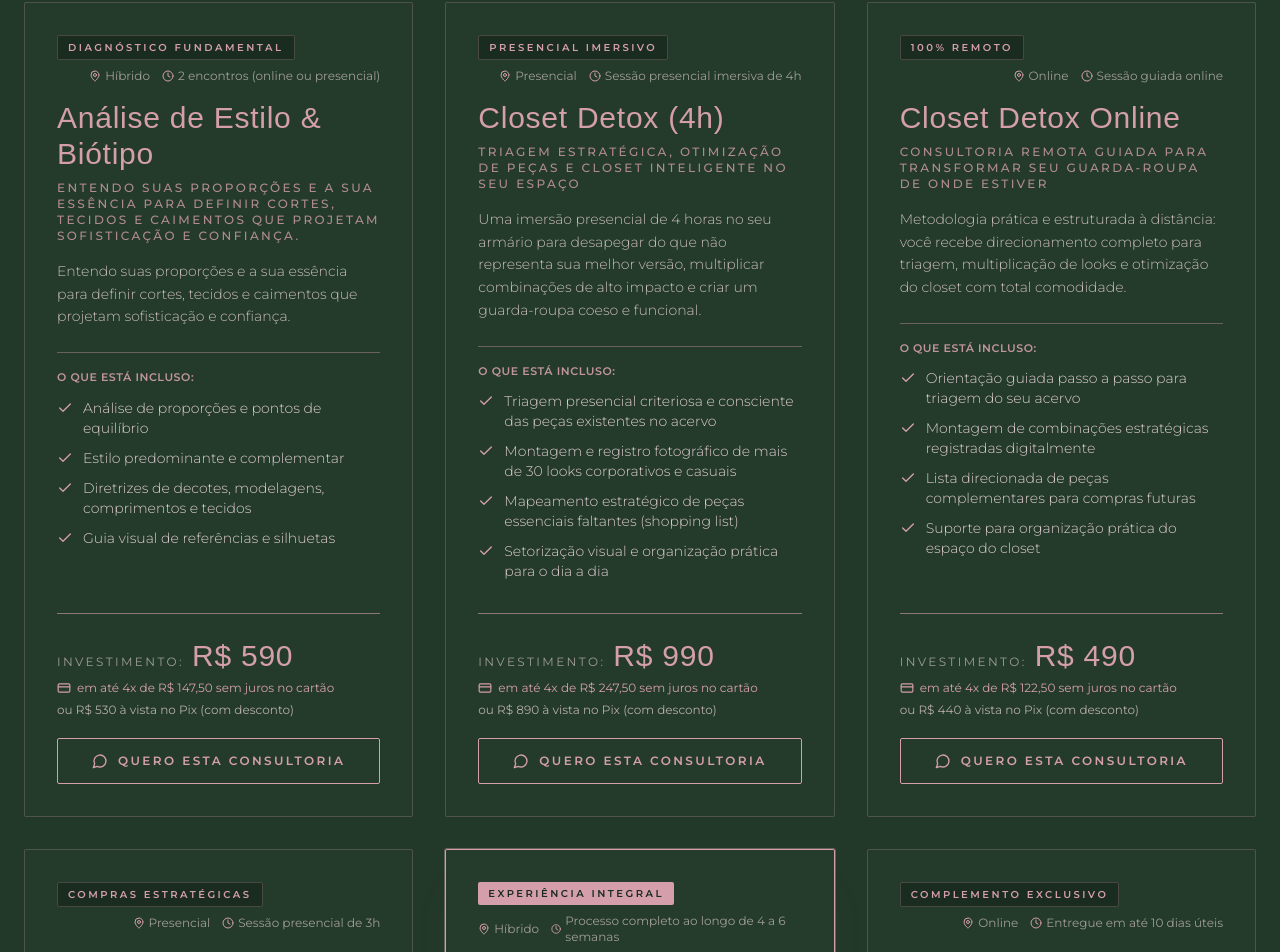
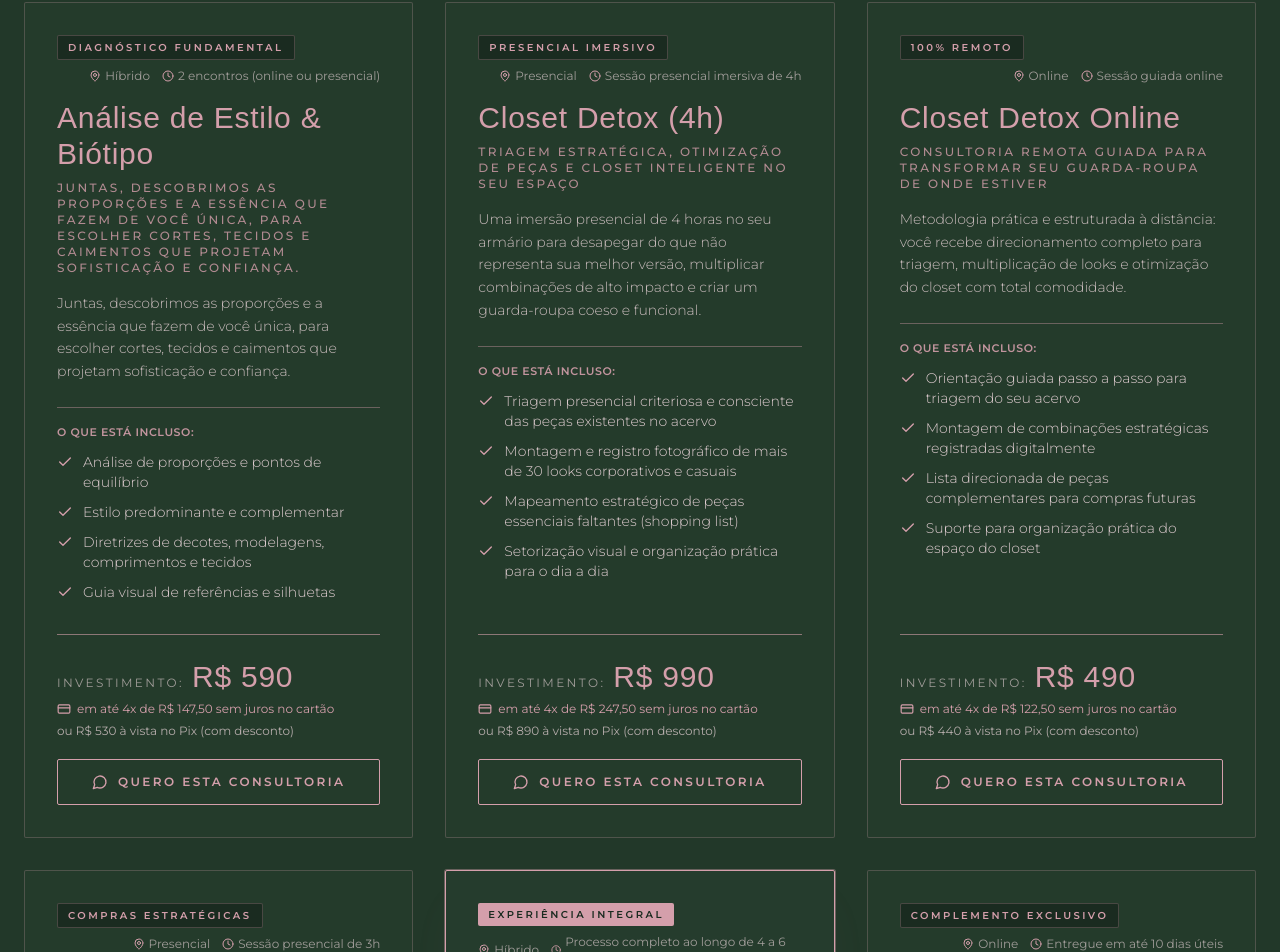
Before and after one commit to Emerson018/marina-veiga, a Next.js app: page / in a window 1280 px wide. Shown: the part 2449-3401 px from the top of the page. Built offline with nearby package versions, Linux system fonts and the light colour scheme; a web font is replaced by a local one.

Commit message:
feat(catalog): update Análise de Estilo description to first-person plural copy

```diff
--- a/src/data/services.ts
+++ b/src/data/services.ts
@@ -19,9 +19,9 @@ export const SERVICES: Service[] = [
     id: "analise-estilo-biotipo",
     title: "Análise de Estilo & Biótipo",
     badge: "Diagnóstico Fundamental",
-    tagline: "Entendo suas proporções e a sua essência para definir cortes, tecidos e caimentos que projetam sofisticação e confiança.",
+    tagline: "Juntas, descobrimos as proporções e a essência que fazem de você única, para escolher cortes, tecidos e caimentos que projetam sofisticação e confiança.",
     description:
-      "Entendo suas proporções e a sua essência para definir cortes, tecidos e caimentos que projetam sofisticação e confiança.",
+      "Juntas, descobrimos as proporções e a essência que fazem de você única, para escolher cortes, tecidos e caimentos que projetam sofisticação e confiança.",
     deliverables: [
       "Análise de proporções e pontos de equilíbrio",
       "Estilo predominante e complementar",
```
